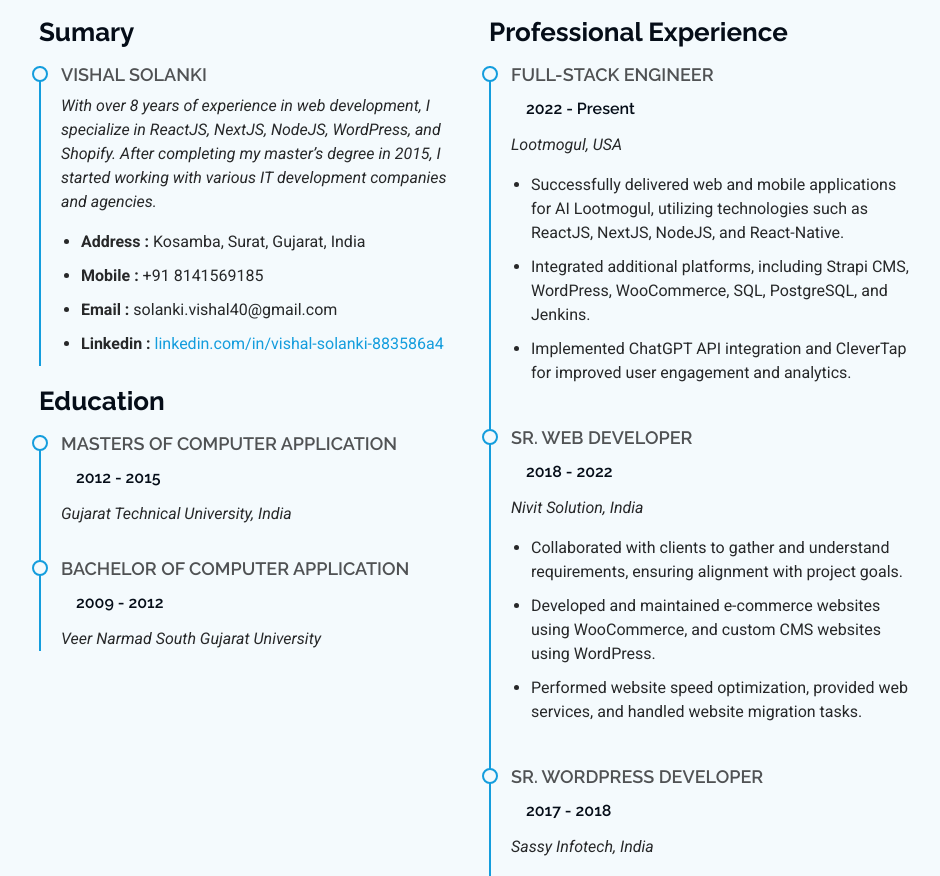
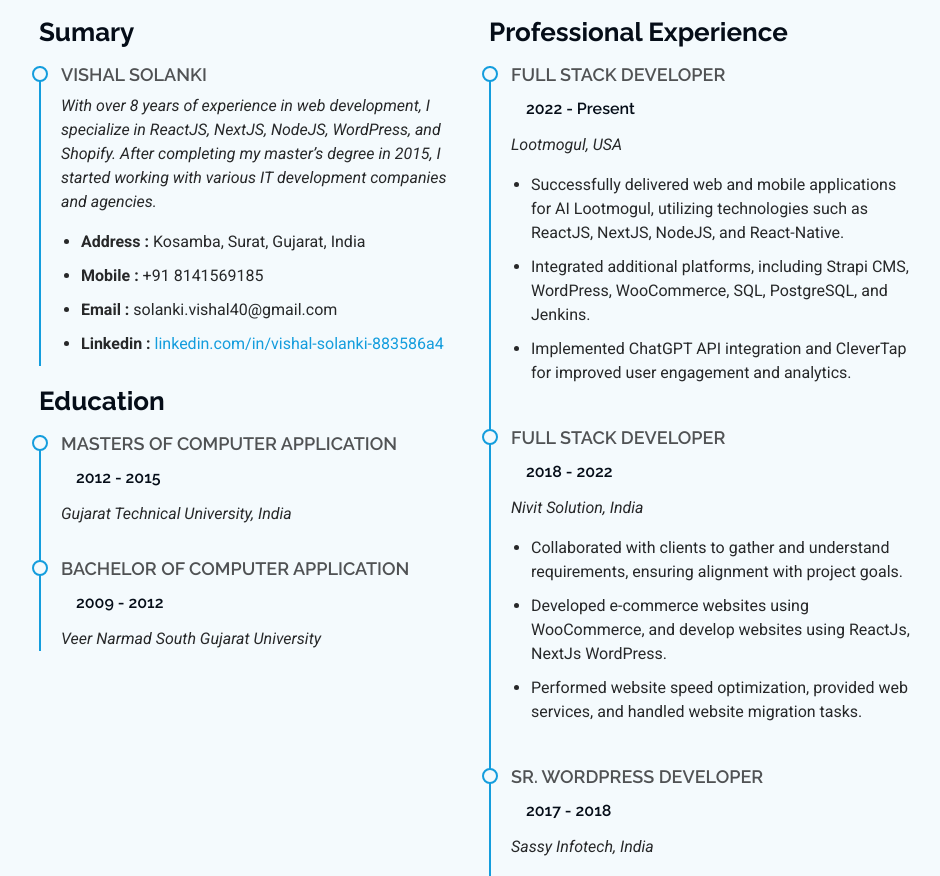
Before and after one commit to vishal-solankii/vishal-solankii.github.io, a plain HTML site: page index.html in a window 1280 px wide. Shown: the part 1713-2589 px from the top of the page, without its empty margins (313-1253 px from the left). Drawn offline with Linux system fonts and the light colour scheme.

Commit message:
Update index.html

```diff
--- a/index.html
+++ b/index.html
@@ -146,7 +146,7 @@ iframe {
             <img src="assets/img/Poster_My.jpg" class="img-fluid" alt="">
           </div>
           <div class="col-lg-8 content">
-            <h2>FullStack Developer &amp; WordPress Expert</h2>
+            <h2>Full Stack Developer &amp; WordPress Expert</h2>
             <p class="fst-italic py-3">
               Full-Stack || ReactJS || NextJS || NodeJS || WordPress || React-Native || MongoDB || PostgreSQL || MySQL
             </p>
@@ -228,7 +228,7 @@ iframe {
           <div class="col-lg-6" data-aos="fade-up" data-aos-delay="200">
             <h3 class="resume-title">Professional Experience</h3>
             <div class="resume-item">
-              <h4>Full-Stack Engineer</h4>
+              <h4>Full Stack Developer</h4>
               <h5>2022 - Present</h5>
               <p><em>Lootmogul, USA </em></p>
               <ul>
@@ -239,12 +239,12 @@ iframe {
             </div><!-- Edn Resume Item -->
 
             <div class="resume-item">
-              <h4>Sr. Web Developer</h4>
+              <h4>Full Stack Developer</h4>
               <h5>2018 - 2022</h5>
               <p><em>Nivit Solution, India</em></p>
               <ul>
                 <li>Collaborated with clients to gather and understand requirements, ensuring alignment with project goals.</li>
-                <li>Developed and maintained e-commerce websites using WooCommerce, and custom CMS websites using WordPress.</li>
+                <li>Developed e-commerce websites using WooCommerce, and develop websites using ReactJs, NextJs WordPress.</li>
                 <li>Performed website speed optimization, provided web services, and handled website migration tasks.</li>
               </ul>
             </div><!-- Edn Resume Item -->
```
